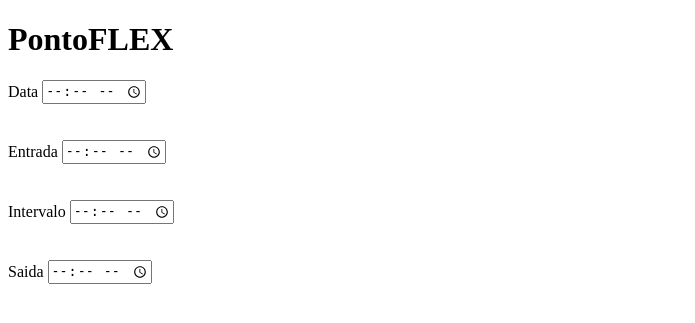
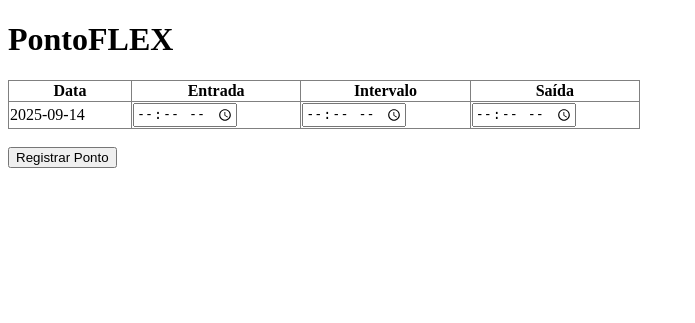
Before and after one commit to AdelsonTomazDEV/ProjetoIMPACTA, a PHP site: page /inicio.php in a window 1280 px wide. Shown: the top 323 px of the page, without its empty margins (0-695 px from the left). Run offline with PHP 8.4, Linux system fonts and the light colour scheme.

Commit message:
segundo commit

```diff
--- a/conexao.php
+++ b/conexao.php
@@ -1,3 +1,2 @@
 <?php
-$conexao = mysqli_connect("localhost","root","","registro") or die("Erro de conexao com o banco de dados");
-?>
+$conexao = mysqli_connect("localhost", "root", "", "registro") or die("Erro de conexao com o banco de dados");
--- a/conexao_bd.php
+++ b/conexao_bd.php
@@ -1,9 +1,7 @@
 <?php
-$conexao = new mysqli('localhost','root','','registro');
+$conexao = new mysqli('localhost', 'root', '', 'registro');
 $conexao->set_charset('utf8');
 
 if ($conexao->connect_error) {
     die('Erro ao conectar com o banco de dados: ' . $conexao->connect_error);
 }
-
-?>
--- a/index.php
+++ b/index.php
@@ -1,11 +1,12 @@
 <!DOCTYPE html>
 <html lang="pt-br">
+
 <head>
     <meta charset="UTF-8">
     <meta name="viewport" content="width=device-width, initial-scale=1.0">
     <title>PontoFLEX</title>
 </head>
-<link rel ="stylesheet" href="css/style.css">
+<link rel="stylesheet" href="css/style.css">
 <body">
     <header>
         <!-- logo -->
@@ -33,4 +34,5 @@
 
 
     </body>
+
 </html>
--- a/inicio.php
+++ b/inicio.php
@@ -1,19 +1,44 @@
 <!DOCTYPE html>
 <html lang="pt-br">
+
 <head>
     <meta charset="UTF-8">
     <meta name="viewport" content="width=device-width, initial-scale=1.0">
     <title>PontoFLEX - Inicio </title>
 </head>
+
 <body>
 
-<h1>PontoFLEX</h1>
+    <h1>PontoFLEX</h1>
 
-<div class= "dashboard_container">
+    <div class="dashboard_container">
 
-<form action="" method="post">
 
-<div class= data>
+
+        <?php
+        $hoje = date('Y-m-d'); // data atual
+        ?>
+        <form action="" method="post">
+            <table border="1" style="border-collapse: collapse; width: 50%;">
+                <tr>
+                    <th>Data</th>
+                    <th>Entrada</th>
+                    <th>Intervalo</th>
+                    <th>Saída</th>
+                </tr>
+                <tr>
+                    <td><?= $hoje ?></td>
+                    <td><input type="time" name="entrada" required></td>
+                    <td><input type="time" name="intervalo" required></td>
+                    <td><input type="time" name="saida" required></td>
+                </tr>
+            </table>
+            <br>
+            <input type="submit" value="Registrar Ponto">
+
+
+
+            <!-- <div class= data>
 <label for="data">Data</label>
 <input type="time" id= "data" name= "data" required>
 </div>
@@ -31,11 +56,12 @@
 
 <div class= saida>
 <label for="saida">Saida</label>
-<input type="time" id="saida" name="saida" required></div>
+<input type="time" id="saida" name="saida" required></div> -->
 
 
-</form>
-</div>
+        </form>
+    </div>
 
 </body>
+
 </html>
```
Also changed, not shown: controlador/controlador_login.php (+4 -5 lines), controlador/controlador_registro.php (+5 -8 lines), login.php (+6 -3 lines), recoverpassword.php (+8 -5 lines), register.php (+7 -5 lines). Lines whose indentation alone changed are shown as unchanged.
